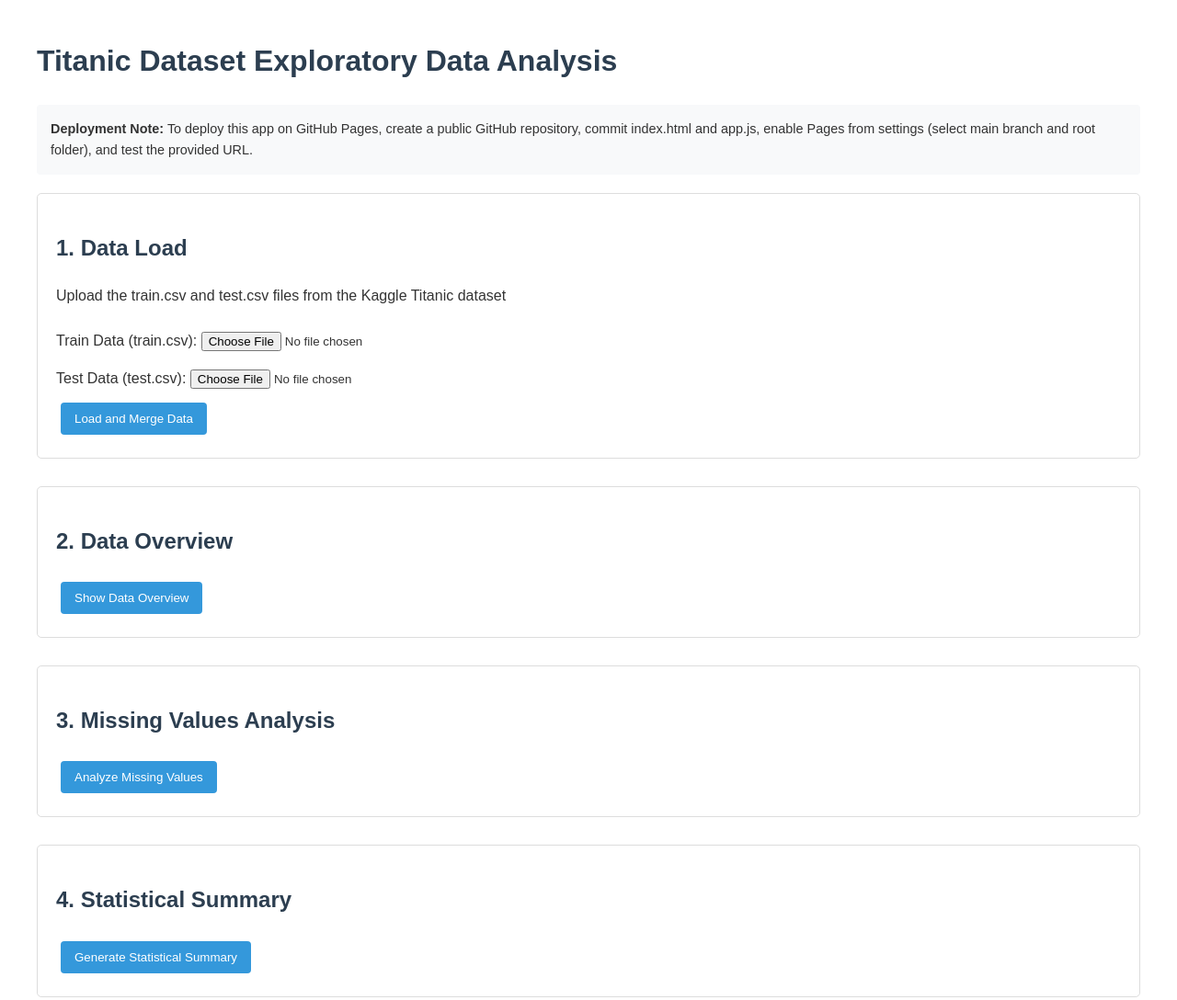
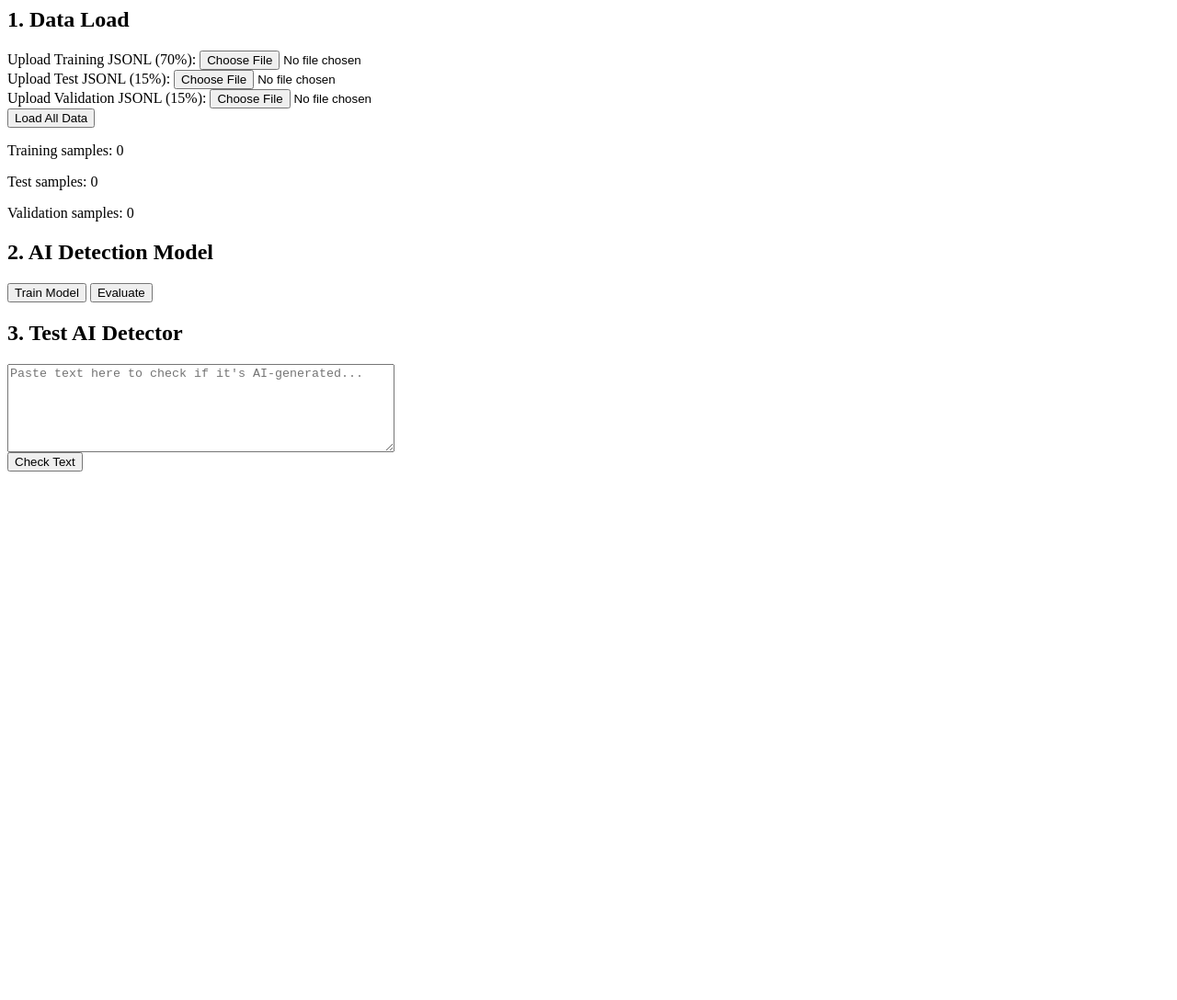
Before and after one commit to michaelananyan17/AI, a plain HTML site: page index.html in a window 1280 px wide. Shown: the top 1088 px of the page at 92% size. After the commit the page ends 800 px from the top, so only its background shows below. Drawn offline with nearby package versions, Linux system fonts and the light colour scheme.

Commit message:
index.html

```diff
--- a/index.html
+++ b/index.html
@@ -1,149 +1,36 @@
-<!DOCTYPE html>
-<html lang="en">
-<head>
-    <meta charset="UTF-8">
-    <meta name="viewport" content="width=device-width, initial-scale=1.0">
-    <title>Titanic Dataset EDA</title>
-    <!-- Chart.js for visualizations -->
-    <script src="https://cdn.jsdelivr.net/npm/chart.js"></script>
-    <!-- PapaParse for CSV parsing -->
-    <script src="https://cdn.jsdelivr.net/npm/papaparse@5.4.1/papaparse.min.js"></script>
-    <style>
-        body {
-            font-family: Arial, sans-serif;
-            line-height: 1.6;
-            max-width: 1200px;
-            margin: 0 auto;
-            padding: 20px;
-            color: #333;
-        }
-        h1, h2, h3 {
-            color: #2c3e50;
-        }
-        .section {
-            margin-bottom: 30px;
-            padding: 20px;
-            border: 1px solid #ddd;
-            border-radius: 5px;
-        }
-        button {
-            background-color: #3498db;
-            color: white;
-            border: none;
-            padding: 10px 15px;
-            border-radius: 4px;
-            cursor: pointer;
-            margin: 5px;
-        }
-        button:hover {
-            background-color: #2980b9;
-        }
-        input[type="file"] {
-            margin: 10px 0;
-        }
-        table {
-            border-collapse: collapse;
-            width: 100%;
-            margin: 10px 0;
-        }
-        th, td {
-            border: 1px solid #ddd;
-            padding: 8px;
-            text-align: left;
-        }
-        th {
-            background-color: #f2f2f2;
-        }
-        .chart-container {
-            position: relative;
-            height: 400px;
-            width: 100%;
-            margin: 20px 0;
-        }
-        .flex-row {
-            display: flex;
-            flex-wrap: wrap;
-            gap: 20px;
-        }
-        .flex-chart {
-            flex: 1 1 400px;
-        }
-        .note {
-            background-color: #f8f9fa;
-            padding: 15px;
-            border-radius: 4px;
-            margin: 20px 0;
-            font-size: 0.9em;
-        }
-        @media (max-width: 768px) {
-            .flex-row {
-                flex-direction: column;
-            }
-        }
-    </style>
-</head>
-<body>
-    <h1>Titanic Dataset Exploratory Data Analysis</h1>
+<div class="section">
+    <h2>1. Data Load</h2>
+    <div>
+        <label>Upload Training JSONL (70%): </label>
+        <input type="file" id="trainFile" accept=".jsonl">
+    </div>
+    <div>
+        <label>Upload Test JSONL (15%): </label>
+        <input type="file" id="testFile" accept=".jsonl">
+    </div>
+    <div>
+        <label>Upload Validation JSONL (15%): </label>
+        <input type="file" id="valFile" accept=".jsonl">
+    </div>
+    <button onclick="app.onLoadData()">Load All Data</button>
 
-    <div class="note">
-        <strong>Deployment Note:</strong> To deploy this app on GitHub Pages, create a public GitHub repository,
-        commit index.html and app.js, enable Pages from settings (select main branch and root folder), and test the provided URL.
+    <div id="dataStatus">
+        <p>Training samples: <span id="trainCount">0</span></p>
+        <p>Test samples: <span id="testCount">0</span></p>
+        <p>Validation samples: <span id="valCount">0</span></p>
     </div>
+</div>
 
-    <!-- Data Load Section -->
-    <div class="section">
-        <h2>1. Data Load</h2>
-        <p>Upload the train.csv and test.csv files from the Kaggle Titanic dataset</p>
+<div class="section">
+    <h2>2. AI Detection Model</h2>
+    <button onclick="app.onTrain()">Train Model</button>
+    <button onclick="app.onEvaluate()">Evaluate</button>
+</div>
 
-        <div>
-            <label for="trainFile">Train Data (train.csv):</label>
-            <input type="file" id="trainFile" accept=".csv">
-        </div>
-
-        <div>
-            <label for="testFile">Test Data (test.csv):</label>
-            <input type="file" id="testFile" accept=".csv">
-        </div>
-
-        <button id="loadDataBtn">Load and Merge Data</button>
-    </div>
-
-    <!-- Data Overview Section -->
-    <div class="section">
-        <h2>2. Data Overview</h2>
-        <button id="showOverviewBtn">Show Data Overview</button>
-        <div id="overviewContent"></div>
-    </div>
-
-    <!-- Missing Values Section -->
-    <div class="section">
-        <h2>3. Missing Values Analysis</h2>
-        <button id="showMissingBtn">Analyze Missing Values</button>
-        <div id="missingContent"></div>
-    </div>
-
-    <!-- Statistical Summary Section -->
-    <div class="section">
-        <h2>4. Statistical Summary</h2>
-        <button id="showStatsBtn">Generate Statistical Summary</button>
-        <div id="statsContent"></div>
-    </div>
-
-    <!-- Visualizations Section -->
-    <div class="section">
-        <h2>5. Data Visualizations</h2>
-        <button id="showVizBtn">Generate Visualizations</button>
-        <div id="vizContent"></div>
-    </div>
-
-    <!-- Export Section -->
-    <div class="section">
-        <h2>6. Export Results</h2>
-        <button id="exportCsvBtn">Export Merged CSV</button>
-        <button id="exportJsonBtn">Export JSON Summary</button>
-        <div id="exportStatus"></div>
-    </div>
-
-    <script src="app.js"></script>
-</body>
-</html>
+<div class="section">
+    <h2>3. Test AI Detector</h2>
+    <textarea id="testText" placeholder="Paste text here to check if it's AI-generated..." rows="6" cols="50"></textarea>
+    <br>
+    <button onclick="app.onPredict()">Check Text</button>
+    <div id="predictionResult"></div>
+</div>
```
